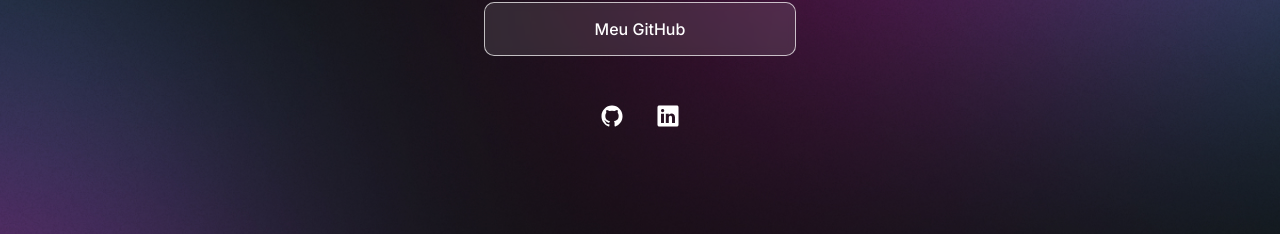
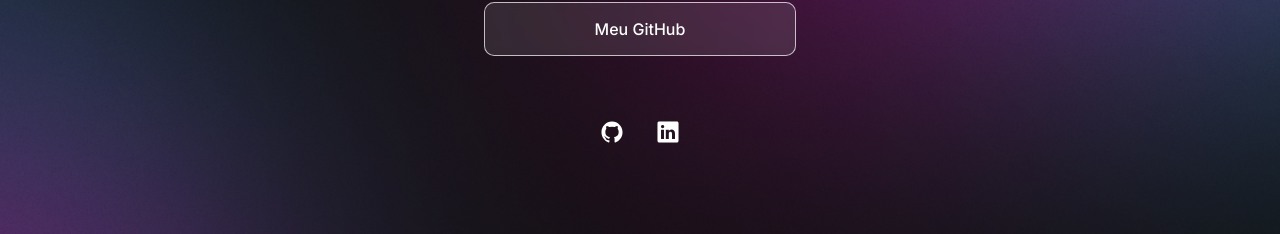
Before and after one commit to vluquini/discover-rocketseat, a plain HTML site: page index.html in a window 1280 px wide. Shown: the part 441-675 px from the top of the page. Drawn offline with nearby package versions, Linux system fonts and the light colour scheme.

Commit message:
modulo 4: aula 9 - ajustando os links sociais

```diff
--- a/index.html
+++ b/index.html
@@ -35,7 +35,9 @@
         <li>
           <!--'li' = um elemento da lista-->
           <!--'#' significa que o link não levará a lugar nenhum-->
-          <a href="https://www.linkedin.com/in/vnluquini/" target="_blank">Meu Linkedin</a>
+          <a href="https://www.linkedin.com/in/vnluquini/" target="_blank"
+            >Meu Linkedin</a
+          >
         </li>
         <li>
           <!--0 "target=_blank" leva a abrir a página em uma nova aba-->
@@ -43,15 +45,24 @@
         </li>
       </ul>
       <div id="social-links">
-        <ion-icon name="logo-github"></ion-icon>
-        <ion-icon name="logo-linkedin"></ion-icon>
+        <!--Inserindo link nos ícones-->
+        <a href="https://github.com/vluquini" target="_blank">
+          <ion-icon name="logo-github"></ion-icon>
+        </a>
+
+        <a href="https://linkedin.com/in/vnluquini" target="_blank">
+          <ion-icon name="logo-linkedin"></ion-icon>
+        </a>
       </div>
     </div>
 
     <script
-      type="module" src="https://unpkg.com/ionicons@7.1.0/dist/ionicons/ionicons.esm.js"></script>
+      type="module"
+      src="https://unpkg.com/ionicons@7.1.0/dist/ionicons/ionicons.esm.js"
+    ></script>
     <script
-      nomodule src="https://unpkg.com/ionicons@7.1.0/dist/ionicons/ionicons.js"></script>
-
+      nomodule
+      src="https://unpkg.com/ionicons@7.1.0/dist/ionicons/ionicons.js"
+    ></script>
   </body>
 </html>
--- a/style.css
+++ b/style.css
@@ -112,10 +112,21 @@ ul li a:hover {
   /* alinhando ao meio */
   display: flex;
   justify-content: center;
-  /* configurando a distância entre os ícones */
-  gap: 32px;
   /* posição */
   padding: 24px 0;
   /* tamanho dos ícones */
   font-size: 24px;
 }
+/* alinhando o icone */
+#social-links a {
+  display: flex;
+  align-items: center;
+  justify-content: center;
+  padding: 16px;
+  transition: background 0.2s;
+  border-radius: 50%;
+}
+
+#social-links a:hover {
+  background: rgba(255, 255, 255, 0.2);
+}
```
